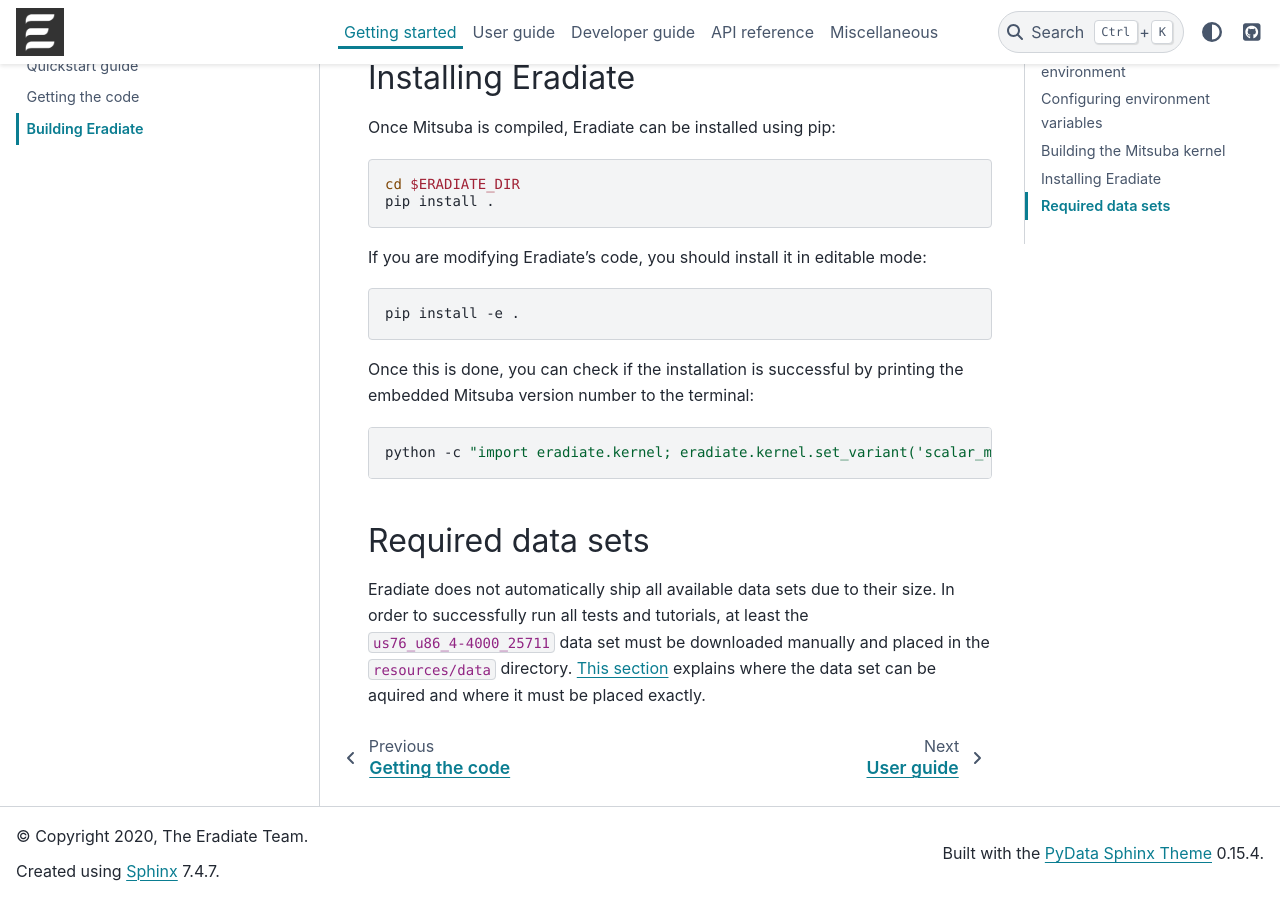
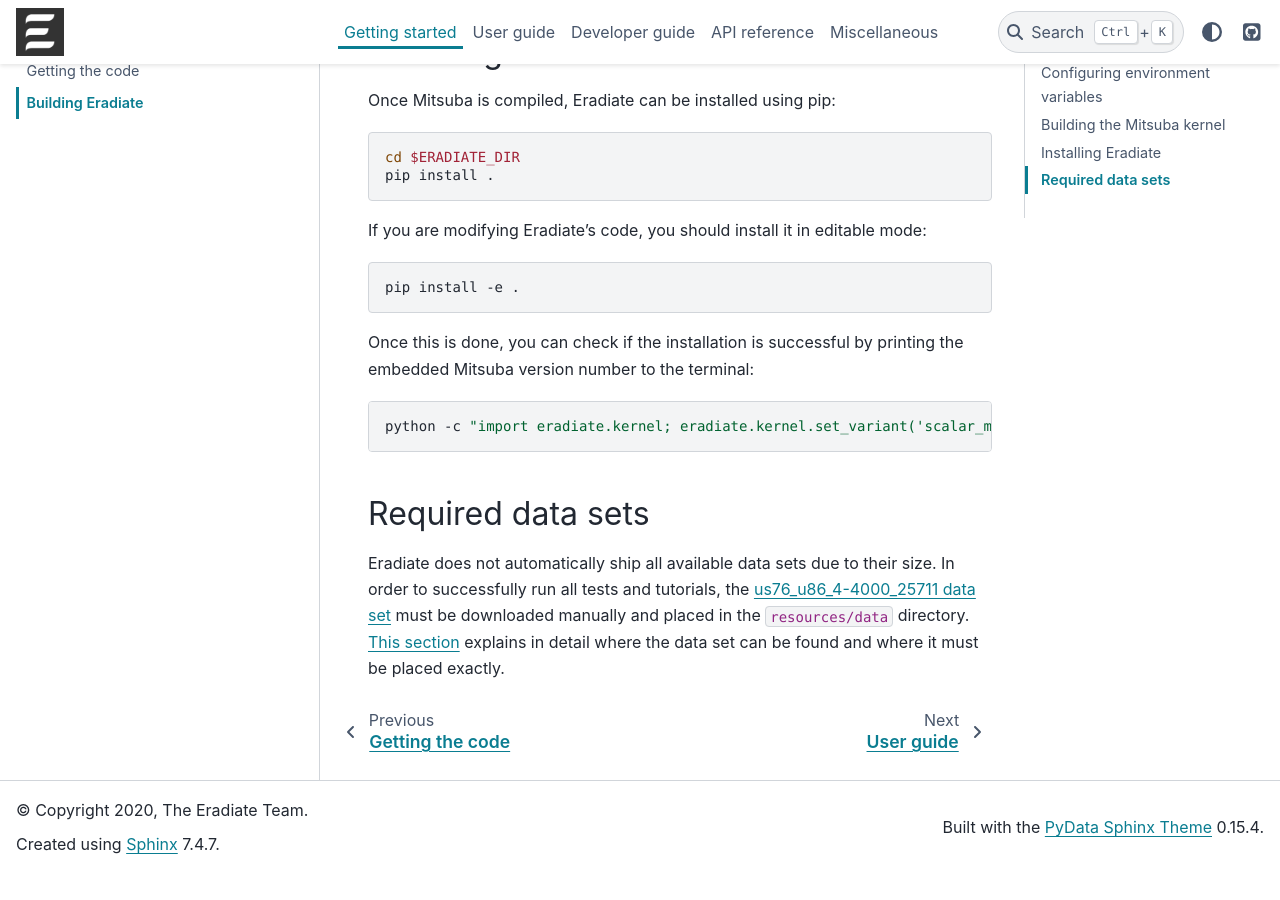
Before and after one commit to eradiate/eradiate, a Sphinx documentation site: the page built from docs/rst/getting_started/building.rst, in a window 1280 px wide and 900 px high, scrolled down 5385 px. Built offline with Sphinx 7.4.7 and the PyData theme 0.15.4, drawn with Linux system fonts in a browser that asks for light colours; pages that are not in the unit, such as notebooks, are missing from menus; after the commit the page ends 6259 px from its top, so only the background shows below that; some of the changed text lies outside the part shown.

Commit message:
Minor docs update

```diff
--- a/docs/rst/getting_started/building.rst
+++ b/docs/rst/getting_started/building.rst
@@ -81,7 +81,7 @@
 
 .. code-block:: bash
 
-    conda activate eradiate
+   conda activate eradiate
 
 .. _sec-getting_started-building-python-conda-optional:
 
@@ -333,7 +333,8 @@
 ------------------
 
 Eradiate does not automatically ship all available data sets due to their size.
-In order to successfully run all tests and tutorials, at least the ``us76_u86_4-4000_25711``
-data set must be downloaded manually and placed in the ``resources/data`` directory.
-:ref:`This section <sec-user_guide-manual_download>` explains where the data set can be aquired
-and where it must be placed exactly.
+In order to successfully run all tests and tutorials, the
+`us76_u86_4-4000_25711 data set <https://eradiate.eu/data/spectra-us76_u86_4-4000_25711.zip>`_
+must be downloaded manually and placed in the ``resources/data`` directory.
+:ref:`This section <sec-user_guide-manual_download>` explains in detail where
+the data set can be found and where it must be placed exactly.
```
Also changed, not shown: other parts of docs/rst/getting_started/building.rst (+3 -3 lines).
